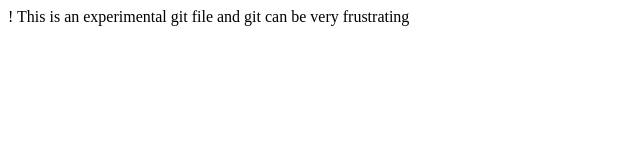
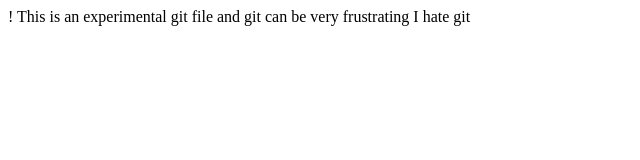
Before and after one commit to TimothyJHW/Git-sandbox, a plain HTML site: page index.html in a window 1280 px wide. Shown: the full height of the page, 0-640 px from the left. Drawn offline with Linux system fonts and the light colour scheme.

Commit message:
4th commit

```diff
--- a/index.html
+++ b/index.html
@@ -15,6 +15,7 @@
     <body>
  This is an experimental git file
  and git can be very frustrating
+ I hate git
 
         <script src="" async defer></script>
     </body>
```
